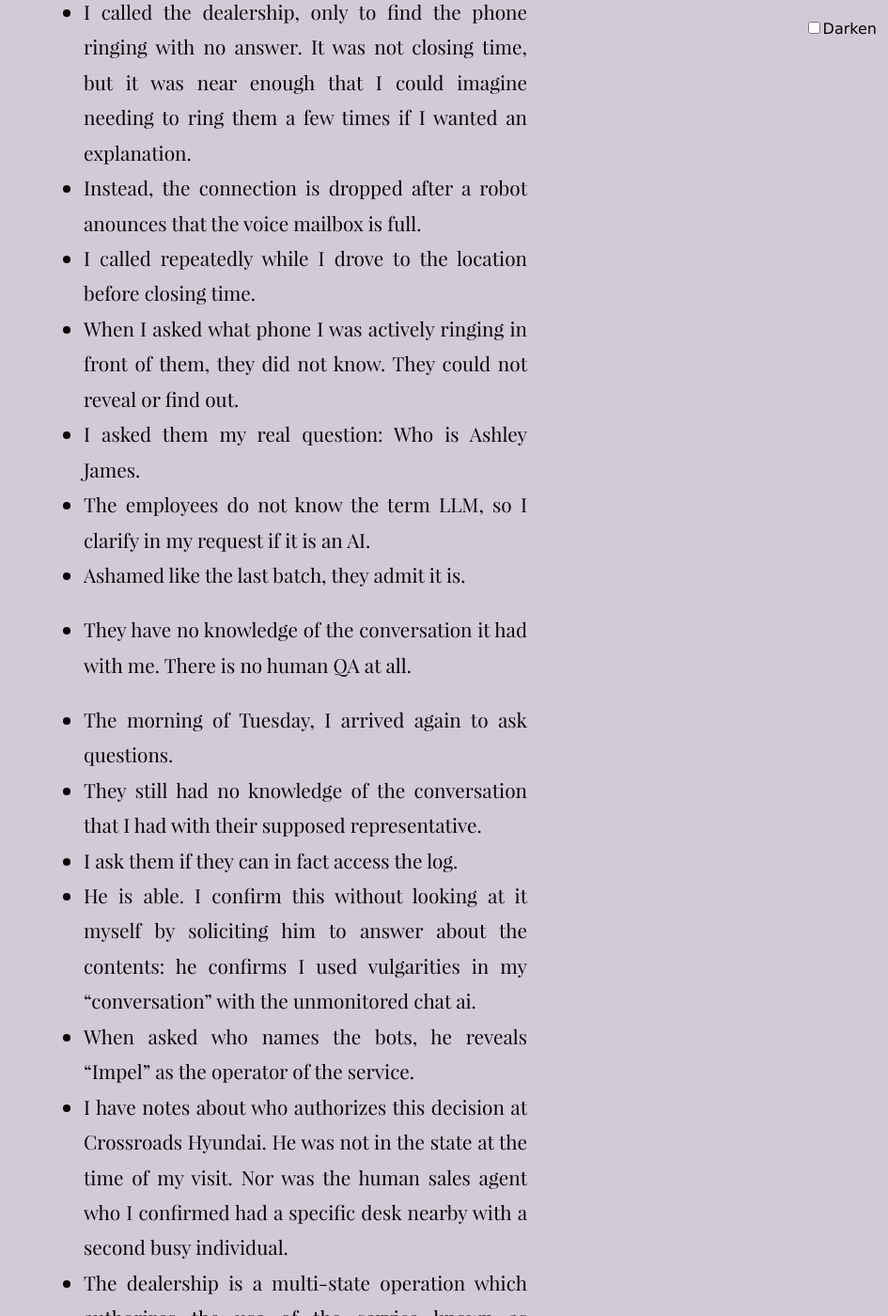
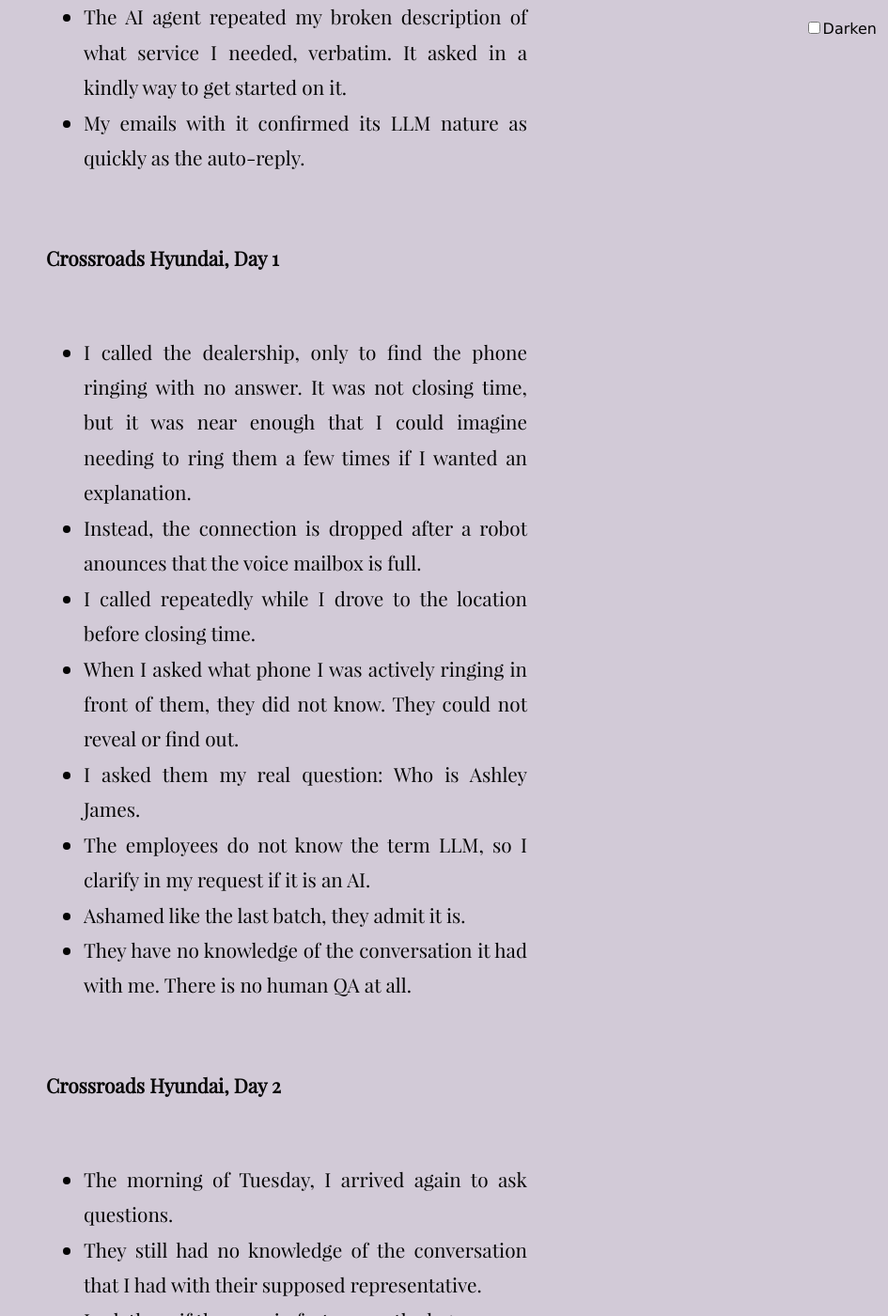
Before and after one commit to tiliv/antibody, a Jekyll site: the page built from docs/journal/autumn-ryan-First-State-Auto-Group/index.md, in a window 1280 px wide and 1400 px high, scrolled down 3183 px. Shown: the whole window at 94% size, without its empty margins (335-1280 px from the left). Built offline with Jekyll 4.4.1, drawn with Linux system fonts in a browser that asks for light colours; some of the changed text lies outside the part shown.

Commit message:
Add heading

```diff
--- a/docs/journal/autumn-ryan-First-State-Auto-Group/index.md
+++ b/docs/journal/autumn-ryan-First-State-Auto-Group/index.md
@@ -34,6 +36,8 @@
 - The AI agent claimed the name "Ashley James" and used the personal pronoun "I" alongside the apparent job title of "Internet concierge".
 - The AI agent repeated my broken description of what service I needed, verbatim. It asked in a kindly way to get started on it.
 - My emails with it confirmed its LLM nature as quickly as the auto-reply.
+
+#### Crossroads Hyundai, Day 1
 
 - I called the dealership, only to find the phone ringing with no answer. It was not closing time, but it was near enough that I could imagine needing to ring them a few times if I wanted an explanation.
 - Instead, the connection is dropped after a robot anounces that the voice mailbox is full.
@@ -43,6 +47,8 @@
 - The employees do not know the term LLM, so I clarify in my request if it is an AI.
 - Ashamed like the last batch, they admit it is.
 - They have no knowledge of the conversation it had with me. There is no human QA at all.
+
+#### Crossroads Hyundai, Day 2
 
 - The morning of Tuesday, I arrived again to ask questions.
 - They still had no knowledge of the conversation that I had with their supposed representative.
```
Also changed, not shown: other parts of docs/journal/autumn-ryan-First-State-Auto-Group/index.md (+2 -0 lines).
